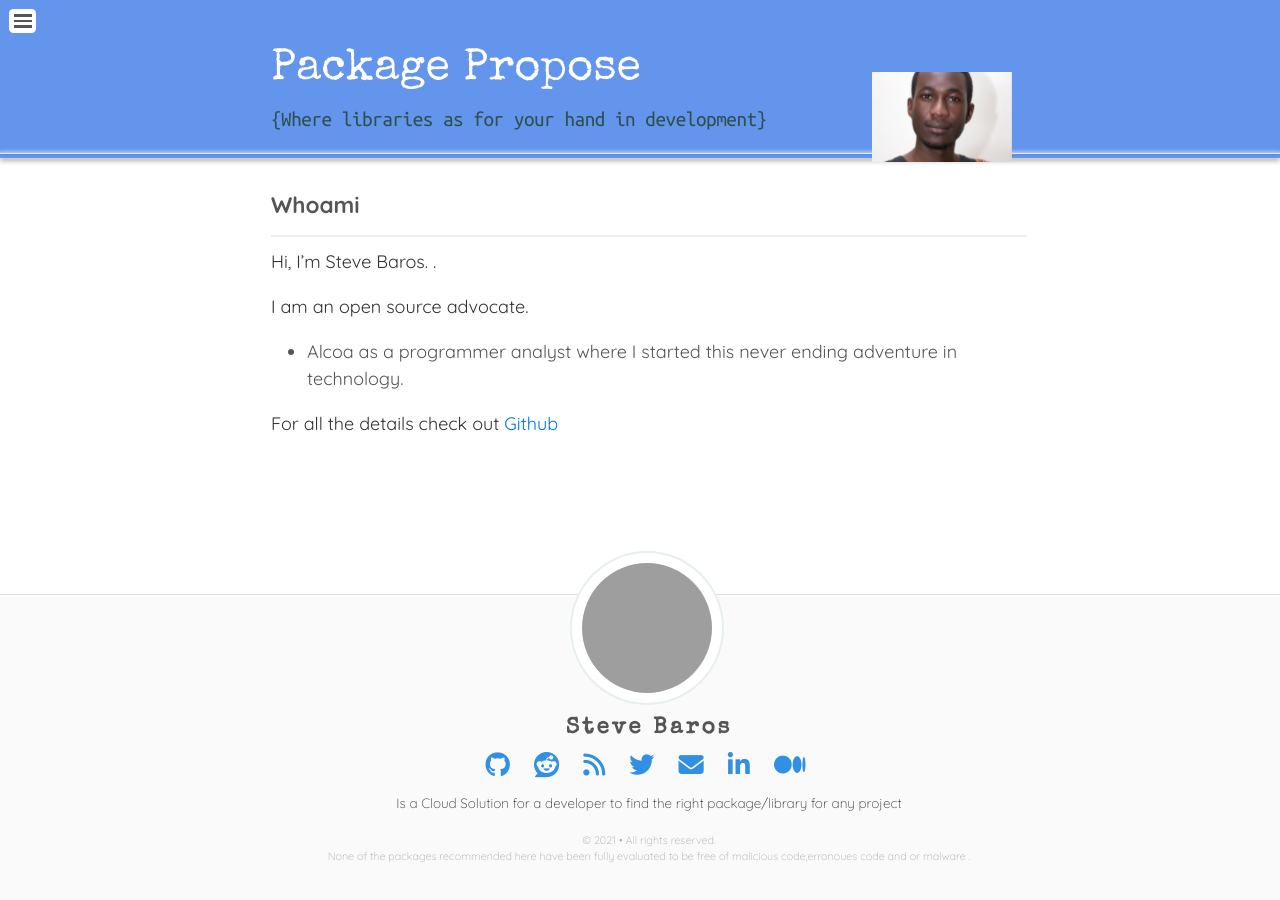
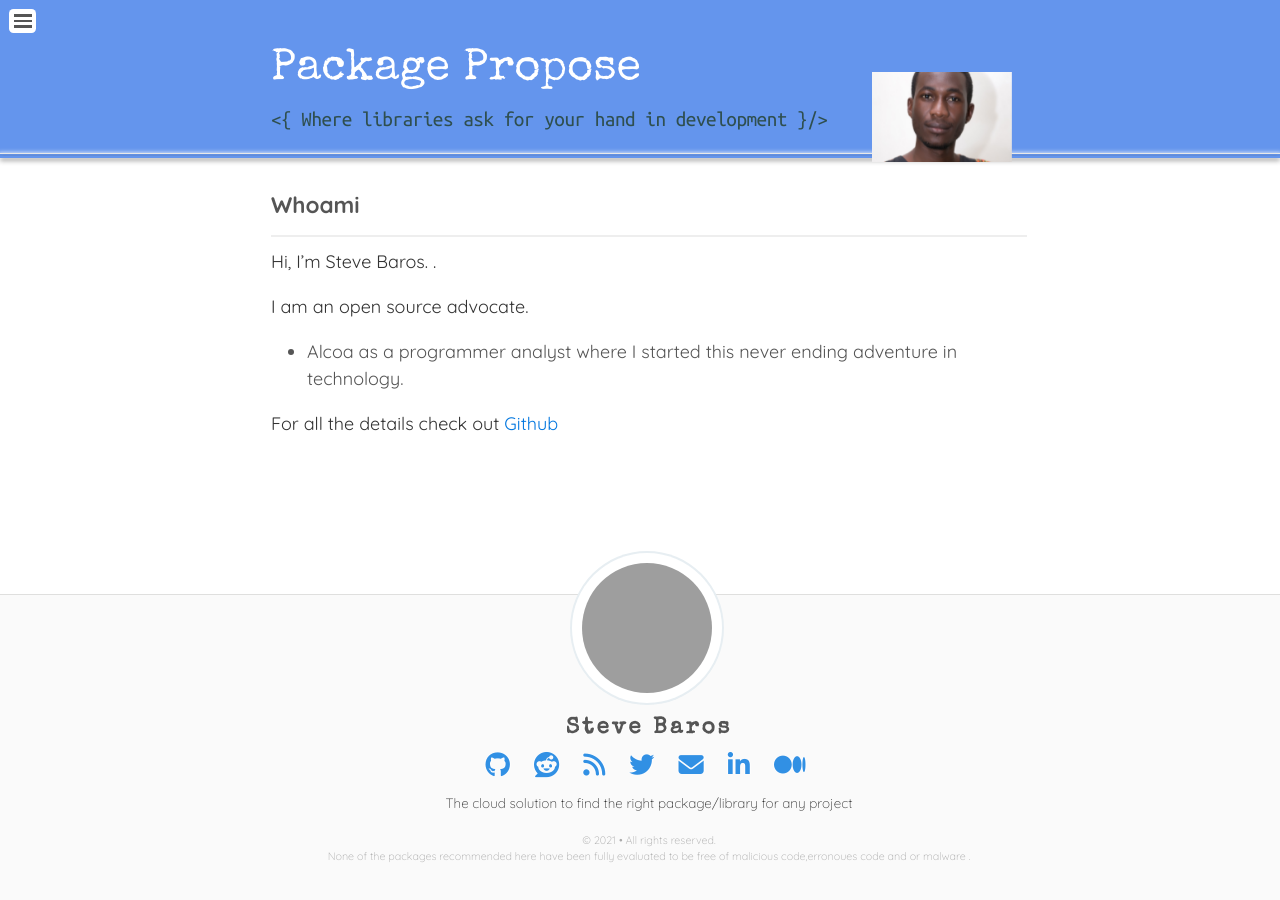
Before and after one commit to packageproposals/packageproposals.github.io, a Jekyll site: the page built from about.md, in a window 1280 px wide. Built offline with Jekyll 4.4.1, drawn with Linux system fonts in a browser that asks for light colours; nearby versions of some CDN libraries; comment, search, counter and statistics services are not loaded; part of the change alters nothing that is shown; grey boxes are pictures that could not be loaded.

Commit message:
adds proper configurations

```diff
--- a/_config.yml
+++ b/_config.yml
@@ -1,10 +1,10 @@
 # Site settings
 title:       Package Propose
-subtitle:    "{Where libraries as for your hand in development}"
+subtitle:    "<{ Where libraries ask for your hand in development }/>"
 email:       barungisteven@gmail.com
 author:      Steve Baros
 description: |
- Is a Cloud Solution for a developer to find the right package/library for any project
+ The cloud solution  to find the right package/library for any project
 disclaimer: |
  None of the packages recommended here have been fully evaluated to be free of malicious code,erronoues code and or malware .
 baseurl:     ""
@@ -18,8 +18,8 @@ header_pages:
 google_verification:
 # Use either direct GA implementation or set up GTM account
 # - using both will skew your data (leave blank to not use at all)
-google_analytics: UA-
-google_tag_manager:
+google_analytics: UA-263637657
+google_tag_manager: GTM-TBGSSLN
 # Bing services
 bing_verification:
 azure_appinsights_key:
@@ -53,7 +53,7 @@ facebook_appid:
 facebook_comments_number: 10
 
 # Social icons
-github_username         : packagepropose
+github_username         : stevebaros
 reddit_username         : stevebaros
 bitbucket_username      :
 stackoverflow_id        :
--- a/about.md
+++ b/about.md
@@ -13,4 +13,4 @@ I am an open source advocate.
   technology.
 
 For all the details check out
-[Github](https://github.com/stevebarosl)
+[Github](https://github.com/stevebaros)
```
